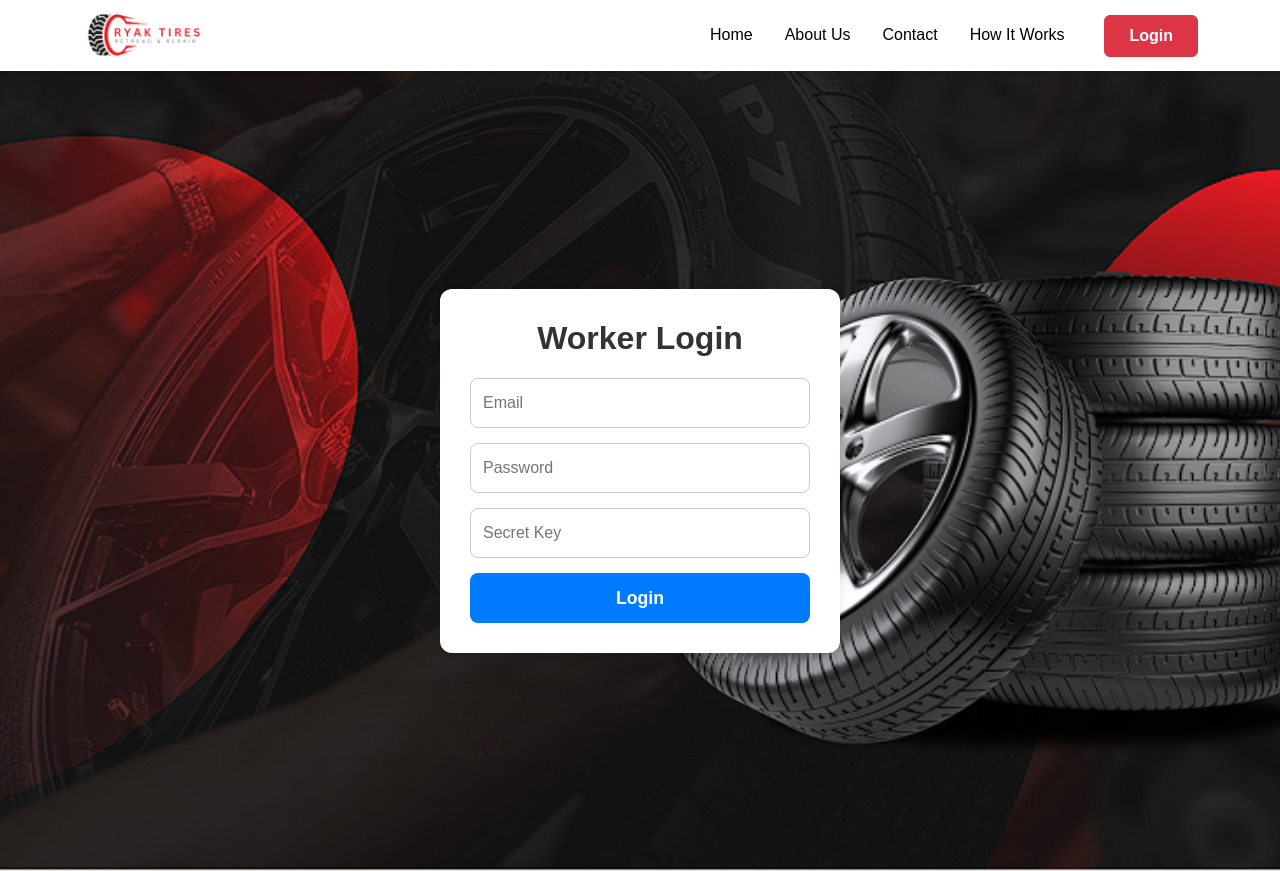
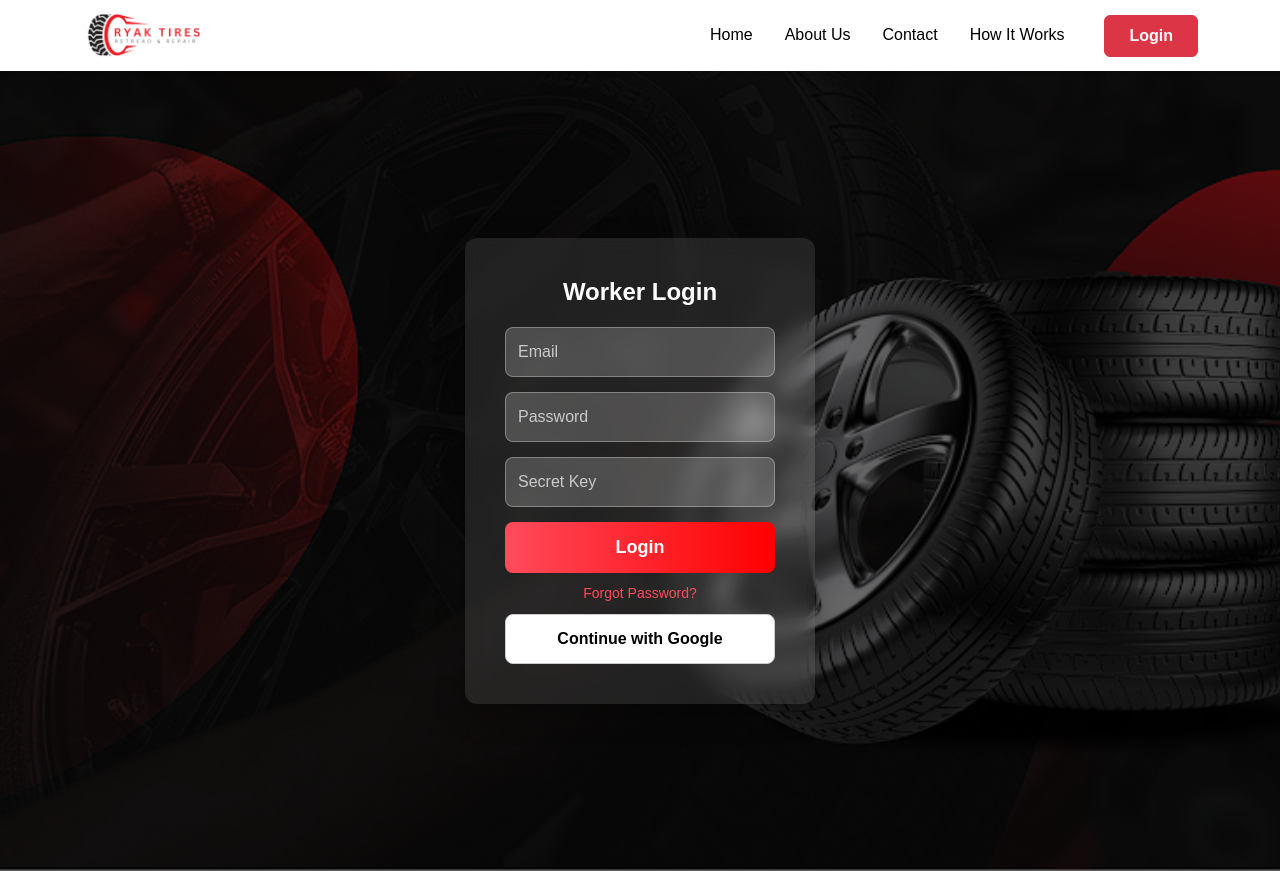
Before and after one commit to Hasindu071/tyre-repair-and-retreding-management-system, a React (Create React App) app in the folder frontend/: page /login/worker in a window 1280 px wide. Built offline with nearby package versions, Linux system fonts and the light colour scheme.

Commit message:
update the login page

```diff
--- a/frontend/src/components/OwnerLogin.js
+++ b/frontend/src/components/OwnerLogin.js
@@ -11,6 +11,9 @@ const OwnerLogin = () => {
         secretKey: ''
     });
 
+    const [resetMode, setResetMode] = useState(false); // Toggle between login and reset mode
+    const [resetEmail, setResetEmail] = useState("");
+
     const navigate = useNavigate();
 
     const handleChange = (e) => {
@@ -21,11 +24,27 @@ const OwnerLogin = () => {
         });
     };
 
+    const handleResetChange = (e) => {
+        setResetEmail(e.target.value);
+    };
+
     const handleSubmit = (e) => {
         e.preventDefault();
         console.log('Owner Login Data:', formData);
         // Add authentication logic here
-        navigate('/OwnerDashboard'); // Redirect after successful login (adjust the route accordingly)
+        navigate('/OwnerDashboard'); // Redirect after successful login
+    };
+
+    const handleResetSubmit = (e) => {
+        e.preventDefault();
+        console.log("Password reset link sent to:", resetEmail);
+        alert("Password reset link has been sent to your email!");
+        setResetMode(false);
+    };
+
+    const handleGoogleLogin = () => {
+        console.log("Google login clicked");
+        // Add Google authentication logic here
     };
 
     return (
@@ -33,7 +52,27 @@ const OwnerLogin = () => {
             <Navbar />
             <div className="owner-login-container">
                 <div className="owner-login-card">
-                    <h2 className="owner-login-title">Owner Login</h2>
+                    <h2 className="owner-login-title">{resetMode ? "Reset Password" : "Owner Login"}</h2>
+
+                    {resetMode ? (
+                        <form onSubmit={handleResetSubmit}>
+                            <div className="owner-input-group">
+                                <input
+                                    type="email"
+                                    name="resetEmail"
+                                    placeholder="Enter your email"
+                                    value={resetEmail}
+                                    onChange={handleResetChange}
+                                    className="owner-input"
+                                    required
+                                />
+                            </div>
+                            <button type="submit" className="owner-login-button">
+                                Send Reset Link
+                            </button>
+                            <p className="back-to-login" onClick={() => setResetMode(false)}>Back to Login</p>
+                        </form>
+                    ) : (
                         <form onSubmit={handleSubmit}>
                             <div className="owner-input-group">
                                 <input
@@ -71,7 +110,16 @@ const OwnerLogin = () => {
                             <button type="submit" className="owner-login-button">
                                 Login
                             </button>
+                            <p className="forgot-password" onClick={() => setResetMode(true)}>Forgot Password?</p>
                         </form>
+                    )}
+
+                    <div className="or-divider">OR</div>
+
+                    <button className="google-login-button" onClick={handleGoogleLogin}>
+                        <img src="../assets/google-icon.png" alt="Google Icon" className="google-icon" />
+                        Continue with Google
+                    </button>
                 </div>
             </div>
         </div>
--- a/frontend/src/components/WorkerLogin.js
+++ b/frontend/src/components/WorkerLogin.js
@@ -1,8 +1,8 @@
 import React, { useState } from 'react';
 import { useNavigate } from "react-router-dom";
 import 'bootstrap/dist/css/bootstrap.min.css';
-import Navbar from './NavBar'; // Assuming you have a Navbar component
-import '../styles/WorkerLogin.css'; // Import the CSS file
+import Navbar from './NavBar';
+import '../styles/WorkerLogin.css';
 
 const WorkerLogin = () => {
     const [formData, setFormData] = useState({
@@ -24,8 +24,7 @@ const WorkerLogin = () => {
     const handleSubmit = (e) => {
         e.preventDefault();
         console.log('Login Data:', formData);
-        // Add login authentication logic here
-        navigate('/WorkerDashboard'); // Redirect after successful login (adjust route accordingly)
+        navigate('/WorkerDashboard');
     };
 
     return (
@@ -68,10 +67,12 @@ const WorkerLogin = () => {
                                 required
                             />
                         </div>
-                        <button type="submit" className="worker-login-button">
-                            Login
-                        </button>
+                        <button type="submit" className="worker-login-button">Login</button>
                     </form>
+                    <div className="worker-login-options">
+                        <a href="/forgot-password" className="worker-forgot-password">Forgot Password?</a>
+                        <button className="worker-google-login">Continue with Google</button>
+                    </div>
                 </div>
             </div>
         </div>
--- a/frontend/src/styles/OwnerLogin.css
+++ b/frontend/src/styles/OwnerLogin.css
@@ -1,76 +1,94 @@
 .body{
     background-image: url('../assets/background.png');
-}
-/* Owner Login Page Styling */
-.owner-login-container {
+    background-size: cover;
+    background-position: center;
+    background-repeat: no-repeat;
+    height: 100vh;
     display: flex;
     justify-content: center;
     align-items: center;
-    min-height: 100vh;
-    padding: 20px;
 }
 
-/* Login Card */
+/* Container Styling */
+.owner-login-container {
+    background-color: rgba(0, 0, 0, 0.6);
+    display: flex;
+    justify-content: center;
+    align-items: center;
+    height: 100vh;
+    width: 100%;
+}
+
+/* Card Design */
 .owner-login-card {
-    background-color: #ffffff;
-    padding: 30px;
-    border-radius: 12px;
-    box-shadow: 0 4px 10px rgba(0, 0, 0, 0.1);
-    width: 100%;
-    max-width: 400px;
+    background: rgba(255, 255, 255, 0.15);
+    backdrop-filter: blur(15px);
+    border-radius: 20px;
+    padding: 50px;
+    box-shadow: 0px 12px 30px rgba(0, 0, 0, 0.4);
+    width: 380px;
     text-align: center;
 }
 
-/* Title Styling */
+/* Title */
 .owner-login-title {
-    font-size: 2rem;
+    font-size: 26px;
+    color: #fff;
     font-weight: bold;
-    color: #333;
-    margin-bottom: 20px;
+    margin-bottom: 25px;
 }
 
-/* Input Group */
+/* Input Fields */
 .owner-input-group {
-    margin-bottom: 15px;
+    margin-bottom: 18px;
 }
 
-/* Input Styling */
 .owner-input {
     width: 100%;
-    padding: 12px;
-    font-size: 1rem;
-    border: 1px solid #ccc;
-    border-radius: 8px;
+    padding: 14px;
+    border-radius: 10px;
+    border: 1px solid rgba(255, 255, 255, 0.4);
+    background: rgba(255, 255, 255, 0.3);
+    color: #fff;
+    font-size: 17px;
+    outline: none;
+    transition: 0.3s;
 }
 
-/* Input Focus Effect */
+/* Input Placeholder Styling */
+.owner-input::placeholder {
+    color: rgba(255, 255, 255, 0.8);
+}
+
+/* Focus Effect */
 .owner-input:focus {
-    border-color: #ff000d;
-    box-shadow: 0 0 5px rgba(255, 0, 0, 0.5);
-    outline: none;
+    border-color: #ff4c4c;
+    background: rgba(255, 255, 255, 0.4);
 }
 
 /* Login Button */
 .owner-login-button {
-    background-color: #28a745;
-    color: white;
+    width: 100%;
+    padding: 14px;
+    background: linear-gradient(90deg, #ff4c4c, #d90000);
     border: none;
-    font-size: 1.1rem;
+    border-radius: 10px;
+    font-size: 19px;
+    color: #fff;
     font-weight: bold;
-    padding: 12px;
-    border-radius: 8px;
     cursor: pointer;
-    width: 100%;
-    transition: background-color 0.3s ease-in-out;
+    transition: 0.3s;
 }
 
 .owner-login-button:hover {
-    background-color: #218838;
+    background: linear-gradient(90deg, #d90000, #ff4c4c);
+    transform: scale(1.06);
 }
 
 /* Responsive Design */
-@media (max-width: 768px) {
+@media (max-width: 400px) {
     .owner-login-card {
-        width: 90%;
+        width: 95%;
+        padding: 35px;
     }
 }
--- a/frontend/src/styles/WorkerLogin.css
+++ b/frontend/src/styles/WorkerLogin.css
@@ -1,77 +1,121 @@
-.body{
+
+/* Background Styling */
+body {
     background-image: url('../assets/background.png');
+    background-size: cover;
+    background-position: center;
+    font-family: 'Arial', sans-serif;
 }
 
-/* Worker Login Page Styling */
+/* Container Styling */
 .worker-login-container {
     display: flex;
     justify-content: center;
     align-items: center;
-    min-height: 100vh;
-    padding: 20px;
+    height: 100vh;
+    background: rgba(0, 0, 0, 0.6);
 }
 
-/* Login Card */
+/* Card Design */
 .worker-login-card {
-    background-color: #ffffff;
-    padding: 30px;
+    background: rgba(255, 255, 255, 0.1);
+    backdrop-filter: blur(10px);
     border-radius: 12px;
-    box-shadow: 0 4px 10px rgba(0, 0, 0, 0.1);
-    width: 100%;
-    max-width: 400px;
+    padding: 40px;
+    width: 350px;
     text-align: center;
+    box-shadow: 0px 10px 30px rgba(0, 0, 0, 0.3);
 }
 
-/* Title Styling */
+/* Title */
 .worker-login-title {
-    font-size: 2rem;
+    font-size: 24px;
+    color: #fff;
     font-weight: bold;
-    color: #333;
     margin-bottom: 20px;
 }
 
-/* Input Group */
+/* Input Fields */
 .worker-input-group {
     margin-bottom: 15px;
 }
 
-/* Input Styling */
 .worker-input {
     width: 100%;
     padding: 12px;
-    font-size: 1rem;
-    border: 1px solid #ccc;
     border-radius: 8px;
+    border: 1px solid rgba(255, 255, 255, 0.3);
+    background: rgba(255, 255, 255, 0.2);
+    color: #fff;
+    font-size: 16px;
+    outline: none;
+    transition: 0.3s;
 }
 
-/* Input Focus Effect */
+/* Placeholder Styling */
+.worker-input::placeholder {
+    color: rgba(255, 255, 255, 0.7);
+}
+
+/* Focus Effect */
 .worker-input:focus {
-    border-color: #007bff;
-    box-shadow: 0 0 5px rgba(0, 123, 255, 0.5);
-    outline: none;
+    border-color: #ff4b5c;
+    background: rgba(255, 255, 255, 0.3);
 }
 
 /* Login Button */
 .worker-login-button {
-    background-color: #007bff;
-    color: white;
+    width: 100%;
+    padding: 12px;
+    background: linear-gradient(90deg, #ff4b5c, #ff0000);
     border: none;
-    font-size: 1.1rem;
+    border-radius: 8px;
+    font-size: 18px;
+    color: #fff;
     font-weight: bold;
-    padding: 12px;
-    border-radius: 8px;
     cursor: pointer;
-    width: 100%;
-    transition: background-color 0.3s ease-in-out;
+    transition: 0.3s;
 }
 
 .worker-login-button:hover {
-    background-color: #0056b3;
+    background: linear-gradient(90deg, #850d0d, #ff0000);
+    transform: scale(1.05);
+}
+
+/* Forgot Password */
+.worker-forgot-password {
+    display: block;
+    margin: 10px 0;
+    color: #ff4b5c;
+    font-size: 14px;
+    text-decoration: none;
+}
+
+.worker-forgot-password:hover {
+    text-decoration: underline;
+}
+
+/* Google Login Button */
+.worker-google-login {
+    width: 100%;
+    padding: 12px;
+    background: white;
+    color: black;
+    font-weight: bold;
+    border-radius: 8px;
+    border: 1px solid #ccc;
+    cursor: pointer;
+    transition: 0.3s;
+}
+
+.worker-google-login:hover {
+    background: #f1f1f1;
 }
 
 /* Responsive Design */
-@media (max-width: 768px) {
+@media (max-width: 400px) {
     .worker-login-card {
         width: 90%;
+        padding: 30px;
     }
 }
```
Also changed, not shown: frontend/src/assets/google-icon.png (added). Lines whose indentation alone changed are shown as unchanged.
